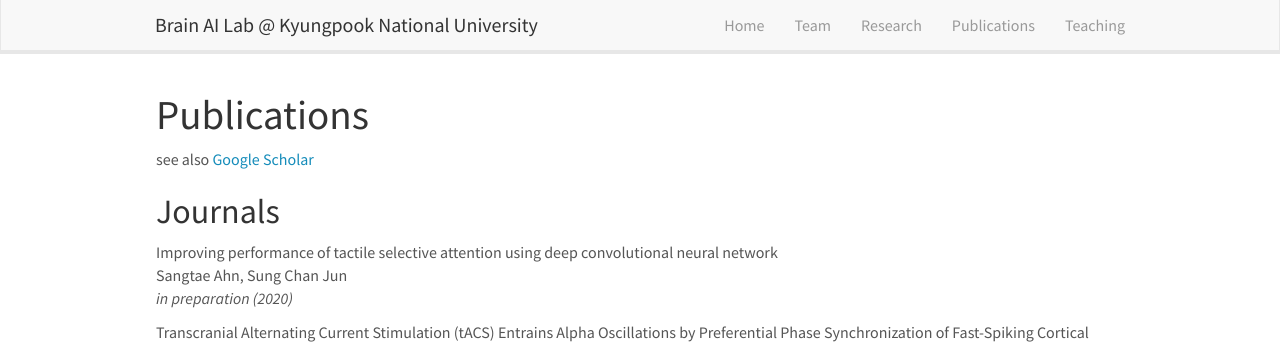
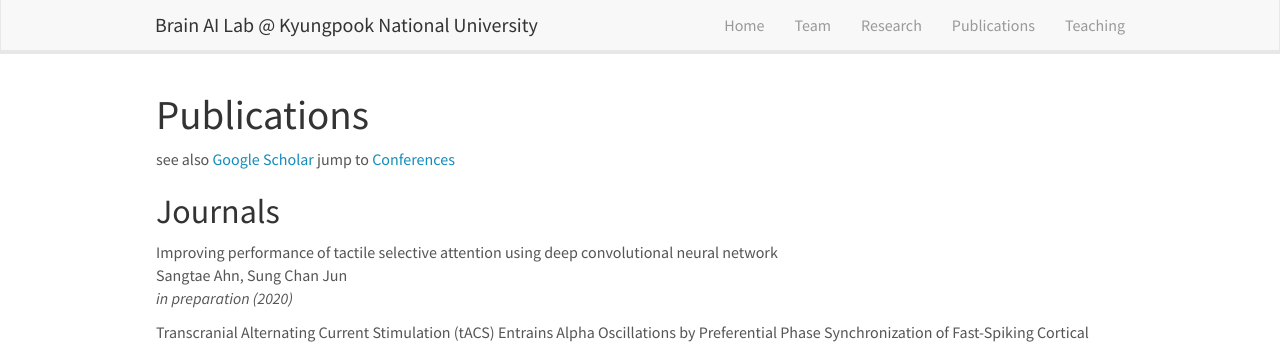
Before and after one commit to KNU-BrainAI/knu-brainai.github.io, a Jekyll site: the page built from _pages/publications.md, in a window 1280 px wide and 900 px high. Shown: the top 344 px of the window. Built offline with Jekyll 4.4.1, drawn with Linux system fonts in a browser that asks for light colours; nearby versions of some CDN libraries.

Commit message:
Update publications.md

```diff
--- a/_pages/publications.md
+++ b/_pages/publications.md
@@ -10,6 +10,7 @@ permalink: /publications/
 # Publications
 
 see also [Google Scholar](https://scholar.google.com/citations?hl=en&user=F-LXQwcAAAAJ&view_op=list_works&sortby=pubdate)
+jump to [Conferences](#Conferences)
 
 ## Journals
 
```
